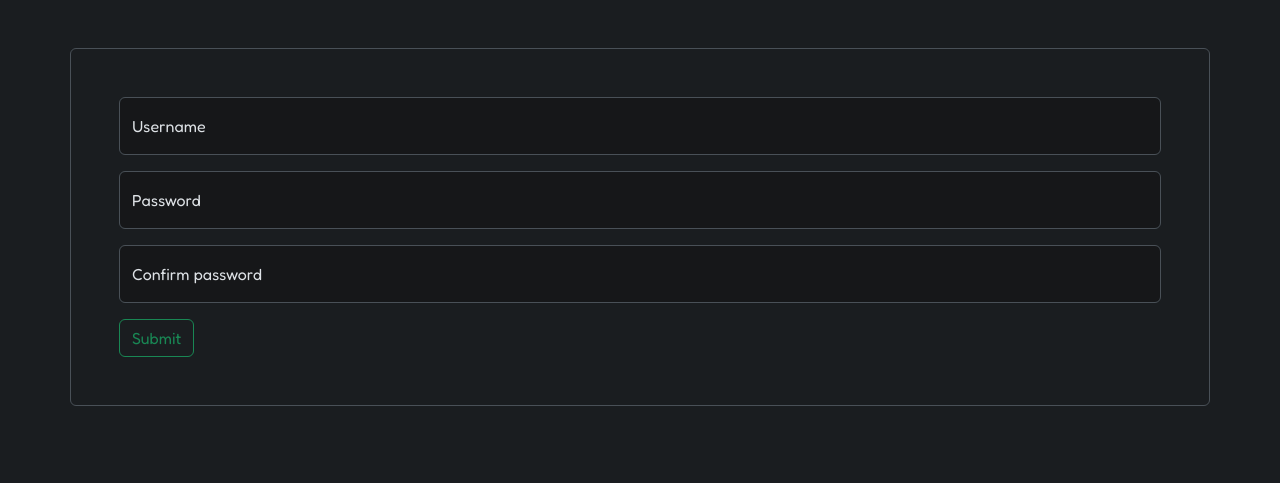
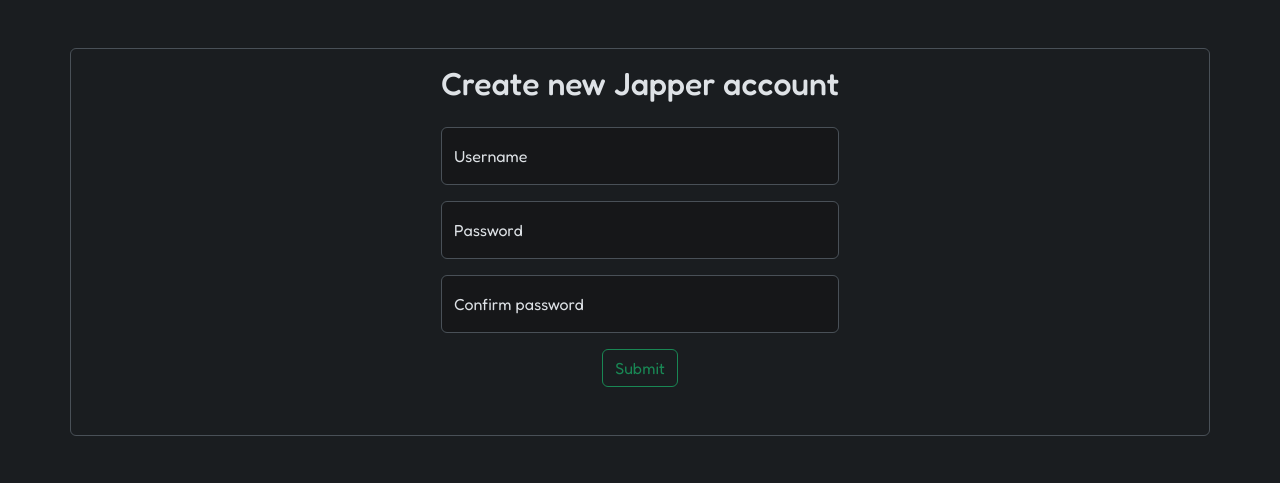
Before and after one commit to not0ff/japper, a Python web app: template src/app/templates/auth/signup.html in a window 1280 px wide. Shown: the part 65-548 px from the top of the page. Run offline with Jinja, Linux system fonts and the light colour scheme; the template is opened without the code that fills it, so the values that code supplies are empty, except form fields; form fields are guessed from the names that the template uses; some web fonts are replaced.

Commit message:
small change to login and signup pages

```diff
--- a/src/app/forms.py
+++ b/src/app/forms.py
@@ -10,7 +10,7 @@ class SignupForm(FlaskForm):
         message='Enter a password'), Length(min=8, max=120, message='Password must have at least %(min)d characters')])
     confirm_password = PasswordField('Repeat password', description='Enter a matching password', validators=[
                                      DataRequired(message='Repeat your password'), EqualTo('password', message='Passwords must be equal')])
-    submit = SubmitField('Submit')
+    submit = SubmitField('Sign Up')
 
 
 class LoginForm(FlaskForm):
@@ -18,4 +18,4 @@ class LoginForm(FlaskForm):
                            DataRequired(message='Enter a username')])
     password = PasswordField('Password', description='Provide a valid password', validators=[
                              DataRequired(message='Enter a password')])
-    submit = SubmitField('Submit')
+    submit = SubmitField('Login')
--- a/src/app/templates/auth/login.html
+++ b/src/app/templates/auth/login.html
@@ -6,9 +6,11 @@
 {% endblock %}
 
 {% block main %}
-    <div class="container border rounded p-5 m-5 ">
+    <div class="container border rounded my-5 d-flex justify-content-center">
         <form class="mx-auto needs-validation" action="{{ url_for('auth.login')}}" method="post" novalidate>
             {{ form.csrf_token }}
+            <fieldset class="mt-3 mb-5 text-center">
+                <legend class="h2 mb-4">Log in to Japper</legend>
                 <div class="form-floating mb-3">
                     {{ render_tag(form.username, class='form-control bg-secondary-subtle'+(' is-invalid' if form.username.errors else ''), id='username', placeholder='Username') }}
                     {{ render_tag(form.username.label, class='form-label') }}
@@ -36,6 +38,7 @@
                     </div>
                 </div>
                 {{ render_tag(form.submit, class="btn btn-outline-success") }}
+            </fieldset>
         </form>
     </div>
 {% endblock %}
--- a/src/app/templates/auth/signup.html
+++ b/src/app/templates/auth/signup.html
@@ -6,9 +6,11 @@
 {% endblock %}
 
 {% block main %}
-    <div class="container border rounded p-5 m-5 ">
+    <div class="container border rounded my-5 d-flex justify-content-center">
         <form class="mx-auto needs-validation" action="{{ url_for('auth.signup')}}" method="post" novalidate>
             {{ form.csrf_token }}
+            <fieldset class="mt-3 mb-5 text-center">
+                <legend class="h2 mb-4">Create new Japper account</legend>
                 <div class="form-floating mb-3">
                     {{ render_tag(form.username, class='form-control bg-secondary-subtle'+(' is-invalid' if form.username.errors else ''), id='username', placeholder='Username') }}
                     {{ render_tag(form.username.label, class='form-label') }}
@@ -49,6 +51,7 @@
                     </div>
                 </div>
                 {{ render_tag(form.submit, class="btn btn-outline-success") }}
+            </fieldset>
         </form>
     </div>
 {% endblock %}
--- a/src/app/templates/layout.html
+++ b/src/app/templates/layout.html
@@ -106,7 +106,7 @@
             </div>
         </nav>
         <main
-            class="container-flex d-flex flex-column justify-content-center align-items-center"
+            class="container-flex d-flex flex-column justify-content-evenly align-items-center"
         >
             {% block main %} {% endblock %}
         </main>
```
Lines whose indentation alone changed are shown as unchanged.
